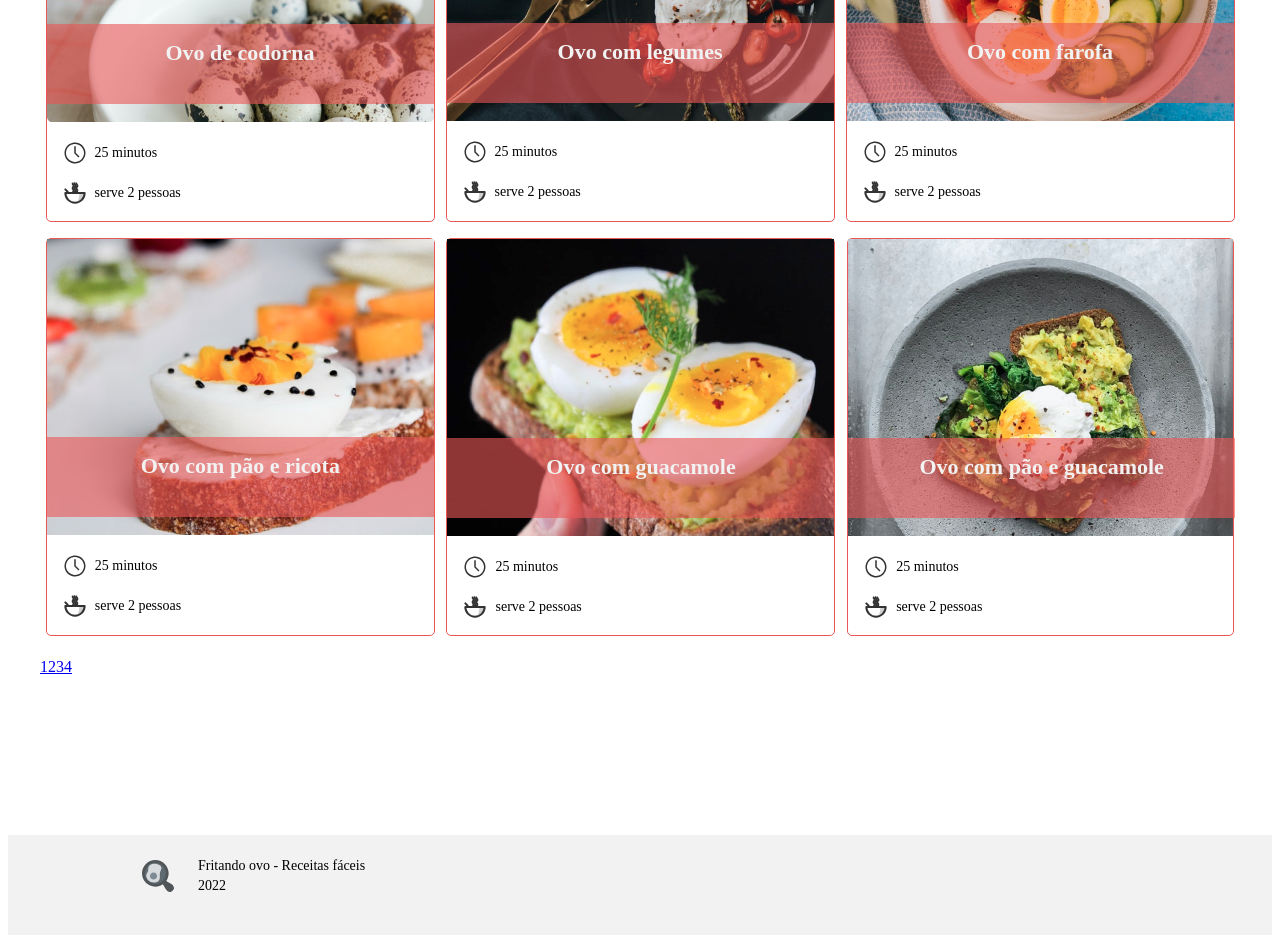
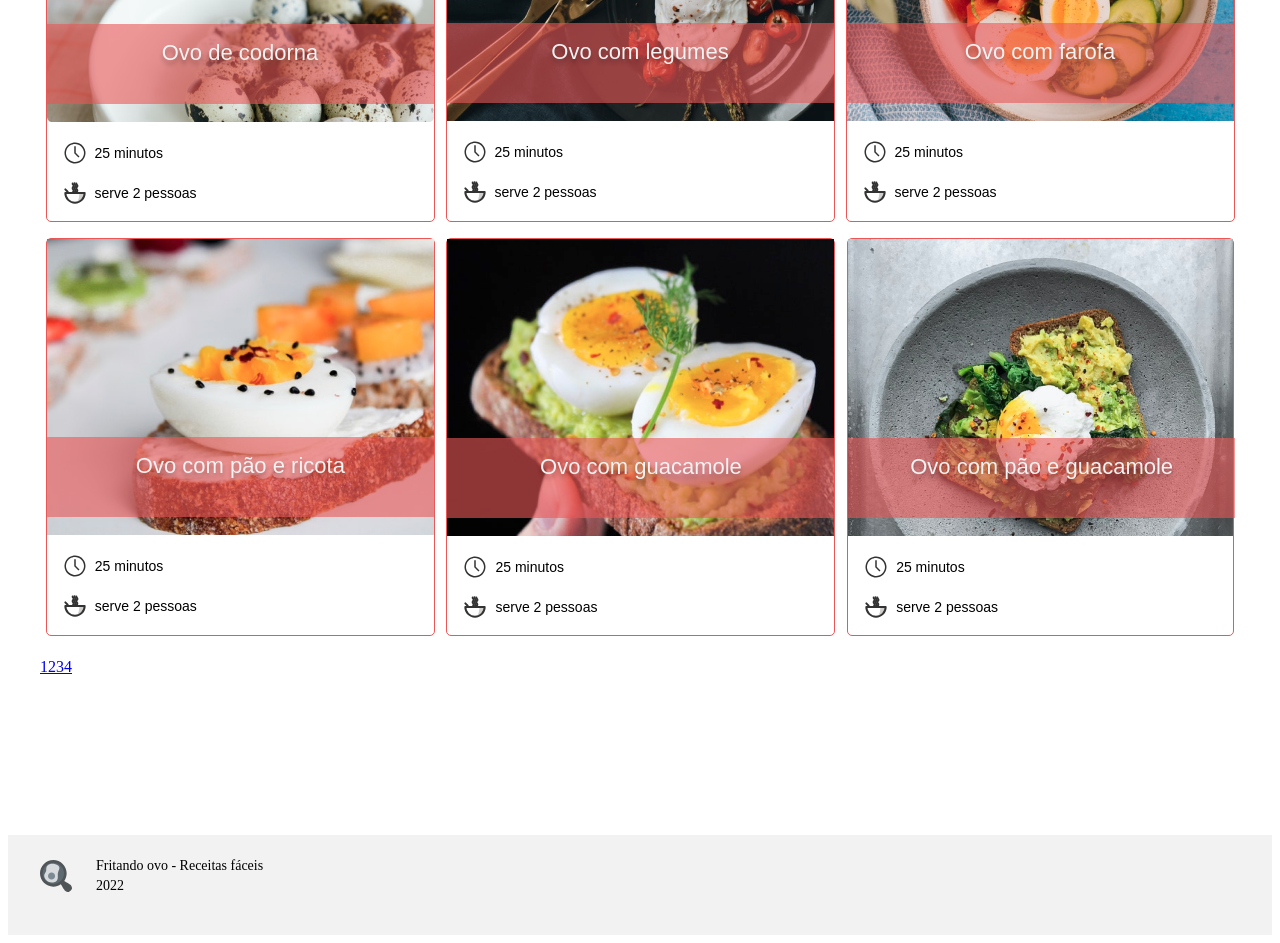
Before and after one commit to pri01teodoro/framewok, a Next.js app: page / in a window 1280 px wide. Shown: the part 1120-2063 px from the top of the page. Built offline with nearby package versions, Linux system fonts and the light colour scheme.

Commit message:
Consertando footer

```diff
--- a/src/components/Card/Card.module.css
+++ b/src/components/Card/Card.module.css
@@ -22,17 +22,19 @@
     width: 387px;
     height: 64px;
     position: absolute;
-    font-family: 'Quicksand';
-    font-weight: 600;
+    font-family: 'Quicksand', sans-serif; /* Quicksand */
+    font-style: normal;
+    font-weight: 500; /* 600 */
     font-size: 22px;
+    text-shadow: 0px 4px 4px rgba(0, 0, 0, 0.25);
     text-align: center;
     padding-top: 16px;
 }
 
 .card__info {
-    font-family: 'Quicksand';
+    font-family: 'Quicksand', sans-serif;
     font-style: normal;
-    font-weight: 500;
+    font-weight: 400; /* 600 */
     font-size: 14px;
     padding-top: 19px;
     display: flex;
--- a/src/components/Footer/Footer.module.css
+++ b/src/components/Footer/Footer.module.css
@@ -6,7 +6,7 @@
 
 .container{
     max-width: 1200px;
-    margin-left: 134px;
+    margin: 0 auto ;
     padding-top: 21px;
     display: flex;
 }
--- a/src/components/OpenRecipe/index.jsx
+++ b/src/components/OpenRecipe/index.jsx
@@ -11,7 +11,7 @@ export default function OpenRecipe(){
 
     useEffect(() => {
         axios.get(`api/receitas/${id}`)
-            .then(resposta => setPublicacao (resposta.data))
+            .then(resposta => setReceita (resposta.data))
     }, [router]);
 
     return (
--- a/src/pages/index.tsx
+++ b/src/pages/index.tsx
@@ -32,7 +32,7 @@ export default function Home() {
         </div>
     </div>
 
-      <Footer />
+    <Footer />
 
 
     </>
--- a/src/styles/globals.css
+++ b/src/styles/globals.css
@@ -1,5 +1,6 @@
 
 @import url(https://fonts.googleapis.com/css2?family=Quicksand:wght@500;600&family=Ubuntu&display=swap);
+@import url('https://fonts.googleapis.com/css2?family=Quicksand:wght@400;500;600&family=Ubuntu:wght@400;500&display=swap');
 
 * {
   box-sizing: border-box;
```
